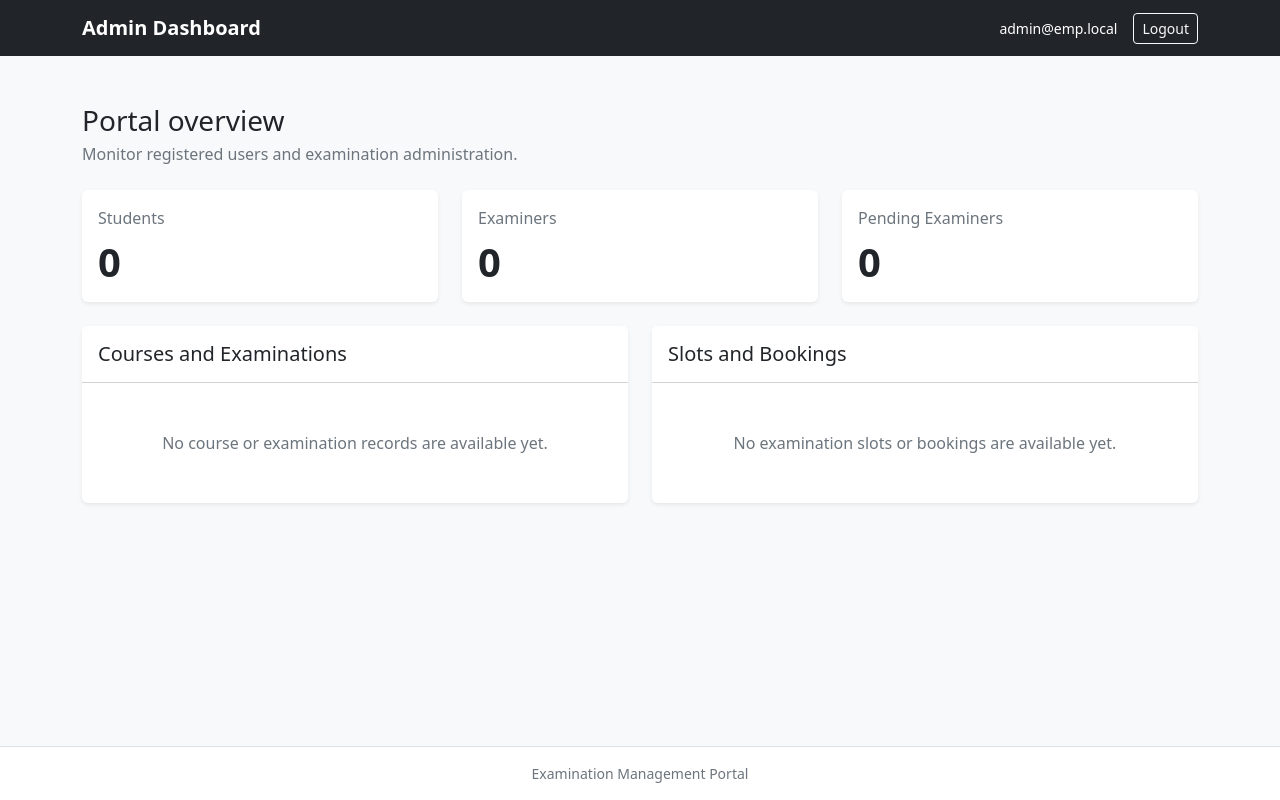
After one commit to Biswajit-kar-28291/emp, a Flask app: page /admin/1 in a window 1280 px wide. The commit adds this page. Run offline with Flask 3, Linux system fonts and the light colour scheme.

Commit message:
Add role dashboards and student examination flows

```diff
--- a/application/routes.py
+++ b/application/routes.py
@@ -1,8 +1,21 @@
+from datetime import date, datetime
+
 from flask import render_template
 from flask import current_app as app
 from flask import request, redirect, url_for
+from sqlalchemy import or_
 from application.database import db
-from application.models import User, StudentProfile, ExaminerProfile
+from application.models import (
+    Booking,
+    BookingHistory,
+    Course,
+    Evaluation,
+    Examination,
+    ExaminationSlot,
+    ExaminerProfile,
+    StudentProfile,
+    User,
+)
 
 
 @app.route("/")
@@ -29,7 +42,11 @@ def login():
         else:
             if user.role == "student":
                 return redirect(url_for("student_dashboard", user_id=user.id))
-            return render_template("auth/login.html", signed_in=True, user=user)
+            if user.role == "examiner":
+                return redirect(url_for("examiner_dashboard", user_id=user.id))
+            if user.role == "admin":
+                return redirect(url_for("admin_dashboard", user_id=user.id))
+            error = "This account has an unsupported role."
     return render_template("auth/login.html", error=error, email=email)
 
 
@@ -86,7 +103,254 @@ def student_dashboard(user_id):
         return "Student not found.", 404
     if user.account_status != "active":
         return redirect(url_for("login"))
-    return render_template("student/dashboard.html", user=user)
+
+    now = datetime.now()
+    search = request.args.get("search", "").strip()
+    exam_type = request.args.get("exam_type", "").strip()
+    examinations_query = Examination.query.join(Course).filter(
+        Examination.status == "Booking Open",
+        Examination.slot_booking_start <= now,
+        Examination.slot_booking_end >= now,
+        Course.status == "active",
+    )
+    if search:
+        pattern = f"%{search}%"
+        examinations_query = examinations_query.filter(
+            or_(
+                Examination.exam_name.ilike(pattern),
+                Examination.exam_type.ilike(pattern),
+                Course.course_code.ilike(pattern),
+                Course.course_name.ilike(pattern),
+            )
+        )
+    if exam_type:
+        examinations_query = examinations_query.filter(Examination.exam_type == exam_type)
+
+    examinations = examinations_query.order_by(Examination.exam_name).all()
+    examination_ids = [examination.id for examination in examinations]
+    available_slots = []
+    if examination_ids:
+        available_slots = ExaminationSlot.query.filter(
+            ExaminationSlot.examination_id.in_(examination_ids),
+            ExaminationSlot.date >= date.today(),
+            ExaminationSlot.status == "Available",
+            ExaminationSlot.available_seats > 0,
+        ).order_by(ExaminationSlot.date, ExaminationSlot.start_time).all()
+
+    bookings = Booking.query.join(ExaminationSlot).filter(
+        Booking.student_id == user.id,
+        Booking.status == "Booked",
+    ).order_by(ExaminationSlot.date, ExaminationSlot.start_time).all()
+    upcoming_bookings = [booking for booking in bookings if booking.slot.date >= date.today()]
+    published_results = Evaluation.query.join(Booking).filter(
+        Booking.student_id == user.id,
+        Evaluation.is_published.is_(True),
+    ).order_by(Evaluation.published_at.desc()).all()
+    exam_types = [row[0] for row in db.session.query(Examination.exam_type).distinct().order_by(Examination.exam_type)]
+
+    return render_template(
+        "student/dashboard.html",
+        user=user,
+        examinations=examinations,
+        available_slots=available_slots,
+        bookings=bookings,
+        upcoming_bookings=upcoming_bookings,
+        published_results=published_results,
+        exam_types=exam_types,
+        search=search,
+        selected_exam_type=exam_type,
+        message=request.args.get("message"),
+        error=request.args.get("error"),
+    )
+
+
+@app.post("/student/<int:user_id>/book/<int:slot_id>")
+def book_examination_slot(user_id, slot_id):
+    user = db.session.get(User, user_id)
+    if user is None or user.role != "student":
+        return "Student not found.", 404
+    if user.account_status != "active":
+        return redirect(url_for("login"))
+
+    slot = db.session.get(ExaminationSlot, slot_id)
+    now = datetime.now()
+    error = None
+    if slot is None:
+        error = "The selected examination slot was not found."
+    elif slot.examination.status != "Booking Open":
+        error = "Booking is not open for this examination."
+    elif not (slot.examination.slot_booking_start <= now <= slot.examination.slot_booking_end):
+        error = "This examination is outside its booking period."
+    elif slot.status != "Available" or slot.available_seats <= 0:
+        error = "This examination slot is no longer available."
+    elif slot.date < date.today():
+        error = "Past examination slots cannot be booked."
+    else:
+        duplicate = Booking.query.join(ExaminationSlot).filter(
+            Booking.student_id == user.id,
+            Booking.status == "Booked",
+            ExaminationSlot.examination_id == slot.examination_id,
+        ).first()
+        if duplicate:
+            error = "You already have an active booking for this examination."
+
+    if error:
+        return redirect(url_for("student_dashboard", user_id=user.id, error=error))
+
+    booking = Booking(student_id=user.id, slot_id=slot.id, status="Booked")
+    db.session.add(booking)
+    db.session.flush()
+    slot.available_seats -= 1
+    if slot.available_seats == 0:
+        slot.status = "Full"
+    db.session.add(
+        BookingHistory(
+            booking_id=booking.id,
+            action="Booked",
+            details=f"Booked slot {slot.id} for {slot.examination.exam_name}.",
+        )
+    )
+    db.session.commit()
+    return redirect(
+        url_for("student_dashboard", user_id=user.id, message="Examination slot booked successfully.")
+    )
+
+
+@app.post("/student/<int:user_id>/cancel/<int:booking_id>")
+def cancel_booking(user_id, booking_id):
+    user = db.session.get(User, user_id)
+    if user is None or user.role != "student":
+        return "Student not found.", 404
+    if user.account_status != "active":
+        return redirect(url_for("login"))
+
+    booking = db.session.get(Booking, booking_id)
+    if booking is None or booking.student_id != user.id:
+        return "Booking not found.", 404
+    if booking.status != "Booked":
+        return redirect(
+            url_for("student_dashboard", user_id=user.id, error="Only active bookings can be cancelled.")
+        )
+    if datetime.now() > booking.slot.examination.slot_booking_end:
+        return redirect(
+            url_for("student_dashboard", user_id=user.id, error="The cancellation deadline has passed.")
+        )
+
+    booking.status = "Cancelled"
+    booking.slot.available_seats = min(
+        booking.slot.available_seats + 1, booking.slot.max_capacity
+    )
+    if booking.slot.status == "Full":
+        booking.slot.status = "Available"
+    db.session.add(
+        BookingHistory(
+            booking_id=booking.id,
+            action="Cancelled",
+            details=f"Cancelled slot {booking.slot.id} for {booking.slot.examination.exam_name}.",
+        )
+    )
+    db.session.commit()
+    return redirect(
+        url_for("student_dashboard", user_id=user.id, message="Booking cancelled successfully.")
+    )
+
+
+@app.route("/student/<int:user_id>/history")
+def student_booking_history(user_id):
+    user = db.session.get(User, user_id)
+    if user is None or user.role != "student":
+        return "Student not found.", 404
+    if user.account_status != "active":
+        return redirect(url_for("login"))
+    history = BookingHistory.query.join(Booking).filter(
+        Booking.student_id == user.id
+    ).order_by(BookingHistory.created_at.desc()).all()
+    return render_template("student/history.html", user=user, history=history)
+
+
+@app.route("/student/<int:user_id>/results")
+def student_results(user_id):
+    user = db.session.get(User, user_id)
+    if user is None or user.role != "student":
+        return "Student not found.", 404
+    if user.account_status != "active":
+        return redirect(url_for("login"))
+    results = Evaluation.query.join(Booking).filter(
+        Booking.student_id == user.id,
+        Evaluation.is_published.is_(True),
+    ).order_by(Evaluation.published_at.desc()).all()
+    return render_template("student/results.html", user=user, results=results)
+
+
+@app.route("/student/<int:user_id>/profile", methods=["GET", "POST"])
+def student_profile(user_id):
+    user = db.session.get(User, user_id)
+    if user is None or user.role != "student":
+        return "Student not found.", 404
+    if user.account_status != "active":
+        return redirect(url_for("login"))
+
+    error = None
+    message = None
+    if request.method == "POST":
+        full_name = request.form.get("full_name", "").strip()
+        student_id = request.form.get("student_id", "").strip() or None
+        duplicate = None
+        if student_id:
+            duplicate = StudentProfile.query.filter(
+                StudentProfile.student_id == student_id,
+                StudentProfile.user_id != user.id,
+            ).first()
+        if not full_name:
+            error = "Full name is required."
+        elif duplicate:
+            error = "That Student ID is already in use."
+        else:
+            user.student_profile.full_name = full_name
+            user.student_profile.student_id = student_id
+            db.session.commit()
+            message = "Profile updated successfully."
+
+    return render_template(
+        "student/profile.html", user=user, error=error, message=message
+    )
+
+
+@app.route("/examiner/<int:user_id>")
+def examiner_dashboard(user_id):
+    user = db.session.get(User, user_id)
+    if user is None or user.role != "examiner":
+        return "Examiner not found.", 404
+    if user.account_status != "active":
+        return redirect(url_for("login"))
+
+    profile = user.examiner_profile
+    if profile is None or not profile.is_approved or not profile.is_active:
+        return redirect(url_for("login"))
+
+    return render_template("examiner/dashboard.html", user=user)
+
+
+@app.route("/admin/<int:user_id>")
+def admin_dashboard(user_id):
+    user = db.session.get(User, user_id)
+    if user is None or user.role != "admin":
+        return "Admin not found.", 404
+    if user.account_status != "active":
+        return redirect(url_for("login"))
+
+    student_count = User.query.filter_by(role="student").count()
+    examiner_count = User.query.filter_by(role="examiner").count()
+    pending_examiner_count = User.query.filter_by(
+        role="examiner", account_status="pending"
+    ).count()
+    return render_template(
+        "admin/dashboard.html",
+        user=user,
+        student_count=student_count,
+        examiner_count=examiner_count,
+        pending_examiner_count=pending_examiner_count,
+    )
 
 
 @app.post("/logout")
--- /dev/null
+++ b/templates/admin/dashboard.html
@@ -0,0 +1,72 @@
+<!doctype html>
+<html lang="en">
+<head>
+    <meta charset="utf-8">
+    <meta name="viewport" content="width=device-width, initial-scale=1">
+    <title>Admin Dashboard | Examination Management Portal</title>
+    <link href="https://cdn.jsdelivr.net/npm/bootstrap@5.3.8/dist/css/bootstrap.min.css" rel="stylesheet">
+</head>
+<body class="bg-light min-vh-100 d-flex flex-column">
+    <nav class="navbar bg-dark" data-bs-theme="dark">
+        <div class="container">
+            <a class="navbar-brand fw-semibold" href="{{ url_for('admin_dashboard', user_id=user.id) }}">
+                Admin Dashboard
+            </a>
+            <div class="d-flex align-items-center gap-3">
+                <span class="text-white small d-none d-md-inline">{{ user.email }}</span>
+                <form action="{{ url_for('logout') }}" method="post" class="m-0">
+                    <button type="submit" class="btn btn-outline-light btn-sm">Logout</button>
+                </form>
+            </div>
+        </div>
+    </nav>
+
+    <main class="container flex-grow-1 py-5">
+        <div class="mb-4">
+            <h1 class="h3 mb-1">Portal overview</h1>
+            <p class="text-secondary mb-0">Monitor registered users and examination administration.</p>
+        </div>
+
+        <div class="row g-4 mb-4">
+            <div class="col-12 col-md-4">
+                <section class="card border-0 shadow-sm h-100"><div class="card-body">
+                    <p class="text-secondary mb-2">Students</p><p class="display-6 fw-semibold mb-0">{{ student_count }}</p>
+                </div></section>
+            </div>
+            <div class="col-12 col-md-4">
+                <section class="card border-0 shadow-sm h-100"><div class="card-body">
+                    <p class="text-secondary mb-2">Examiners</p><p class="display-6 fw-semibold mb-0">{{ examiner_count }}</p>
+                </div></section>
+            </div>
+            <div class="col-12 col-md-4">
+                <section class="card border-0 shadow-sm h-100"><div class="card-body">
+                    <p class="text-secondary mb-2">Pending Examiners</p><p class="display-6 fw-semibold mb-0">{{ pending_examiner_count }}</p>
+                </div></section>
+            </div>
+        </div>
+
+        <div class="row g-4">
+            <div class="col-12 col-lg-6">
+                <section class="card border-0 shadow-sm h-100">
+                    <div class="card-header bg-white py-3"><h2 class="h5 mb-0">Courses and Examinations</h2></div>
+                    <div class="card-body text-center py-5">
+                        <p class="text-secondary mb-0">No course or examination records are available yet.</p>
+                    </div>
+                </section>
+            </div>
+            <div class="col-12 col-lg-6">
+                <section class="card border-0 shadow-sm h-100">
+                    <div class="card-header bg-white py-3"><h2 class="h5 mb-0">Slots and Bookings</h2></div>
+                    <div class="card-body text-center py-5">
+                        <p class="text-secondary mb-0">No examination slots or bookings are available yet.</p>
+                    </div>
+                </section>
+            </div>
+        </div>
+    </main>
+
+    <footer class="border-top bg-white py-3">
+        <div class="container text-center text-secondary small">Examination Management Portal</div>
+    </footer>
+</body>
+</html>
--- /dev/null
+++ b/templates/student/history.html
@@ -0,0 +1,3 @@
+<!doctype html>
+<html lang="en"><head><meta charset="utf-8"><meta name="viewport" content="width=device-width, initial-scale=1"><title>Booking History | EMP</title><link href="https://cdn.jsdelivr.net/npm/bootstrap@5.3.8/dist/css/bootstrap.min.css" rel="stylesheet"></head>
+<body class="bg-light"><nav class="navbar bg-primary" data-bs-theme="dark"><div class="container"><a class="navbar-brand" href="{{ url_for('student_dashboard', user_id=user.id) }}">Student Dashboard</a></div></nav><main class="container py-5"><div class="d-flex justify-content-between align-items-center mb-4"><div><h1 class="h3 mb-1">Booking History</h1><p class="text-secondary mb-0">A complete record of your booking actions.</p></div><a class="btn btn-outline-primary" href="{{ url_for('student_dashboard', user_id=user.id) }}">Back</a></div><section class="card border-0 shadow-sm">{% if history %}<div class="table-responsive"><table class="table align-middle mb-0"><thead><tr><th>Date</th><th>Examination</th><th>Action</th><th>Details</th></tr></thead><tbody>{% for item in history %}<tr><td>{{ item.created_at.strftime('%d %b %Y, %I:%M %p') }}</td><td>{{ item.booking.slot.examination.exam_name }}</td><td><span class="badge text-bg-secondary">{{ item.action }}</span></td><td>{{ item.details }}</td></tr>{% endfor %}</tbody></table></div>{% else %}<div class="card-body text-center py-5 text-secondary">No booking history is available.</div>{% endif %}</section></main></body></html>
--- /dev/null
+++ b/templates/student/profile.html
@@ -0,0 +1,3 @@
+<!doctype html>
+<html lang="en"><head><meta charset="utf-8"><meta name="viewport" content="width=device-width, initial-scale=1"><title>Student Profile | EMP</title><link href="https://cdn.jsdelivr.net/npm/bootstrap@5.3.8/dist/css/bootstrap.min.css" rel="stylesheet"></head>
+<body class="bg-light"><nav class="navbar bg-primary" data-bs-theme="dark"><div class="container"><a class="navbar-brand" href="{{ url_for('student_dashboard', user_id=user.id) }}">Student Dashboard</a></div></nav><main class="container py-5"><div class="row justify-content-center"><div class="col-12 col-md-8 col-lg-6"><div class="d-flex justify-content-between align-items-center mb-4"><h1 class="h3 mb-0">Edit Profile</h1><a class="btn btn-outline-primary" href="{{ url_for('student_dashboard', user_id=user.id) }}">Back</a></div>{% if message %}<div class="alert alert-success">{{ message }}</div>{% endif %}{% if error %}<div class="alert alert-danger">{{ error }}</div>{% endif %}<form method="post" class="card border-0 shadow-sm"><div class="card-body p-4"><div class="mb-3"><label class="form-label" for="full_name">Full name</label><input class="form-control" id="full_name" name="full_name" value="{{ user.student_profile.full_name }}" required></div><div class="mb-3"><label class="form-label" for="student_id">Student ID</label><input class="form-control" id="student_id" name="student_id" value="{{ user.student_profile.student_id or '' }}"></div><div class="mb-4"><label class="form-label" for="email">Email</label><input class="form-control" id="email" value="{{ user.email }}" disabled><div class="form-text">Login email cannot be changed here.</div></div><button class="btn btn-primary" type="submit">Save Profile</button></div></form></div></div></main></body></html>
--- /dev/null
+++ b/templates/student/results.html
@@ -0,0 +1,3 @@
+<!doctype html>
+<html lang="en"><head><meta charset="utf-8"><meta name="viewport" content="width=device-width, initial-scale=1"><title>Published Results | EMP</title><link href="https://cdn.jsdelivr.net/npm/bootstrap@5.3.8/dist/css/bootstrap.min.css" rel="stylesheet"></head>
+<body class="bg-light"><nav class="navbar bg-primary" data-bs-theme="dark"><div class="container"><a class="navbar-brand" href="{{ url_for('student_dashboard', user_id=user.id) }}">Student Dashboard</a></div></nav><main class="container py-5"><div class="d-flex justify-content-between align-items-center mb-4"><div><h1 class="h3 mb-1">Published Results</h1><p class="text-secondary mb-0">Only results released by the institution appear here.</p></div><a class="btn btn-outline-primary" href="{{ url_for('student_dashboard', user_id=user.id) }}">Back</a></div><section class="card border-0 shadow-sm">{% if results %}<div class="table-responsive"><table class="table align-middle mb-0"><thead><tr><th>Course</th><th>Examination</th><th>Marks</th><th>Feedback</th><th>Published</th></tr></thead><tbody>{% for result in results %}<tr><td>{{ result.booking.slot.examination.course.course_code }}</td><td>{{ result.booking.slot.examination.exam_name }}</td><td>{{ result.total_marks }} / {{ result.booking.slot.examination.max_marks }}</td><td>{{ result.remarks or 'No remarks provided.' }}</td><td>{{ result.published_at.strftime('%d %b %Y') if result.published_at else 'Published' }}</td></tr>{% endfor %}</tbody></table></div>{% else %}<div class="card-body text-center py-5 text-secondary">No results have been published yet.</div>{% endif %}</section></main></body></html>
```
Also changed, not shown: application/models.py (+106 -1 lines), run.py (+15 -0 lines), templates/examiner/dashboard.html (added, +65 -0 lines), templates/student/dashboard.html (+11 -61 lines), README.md.
